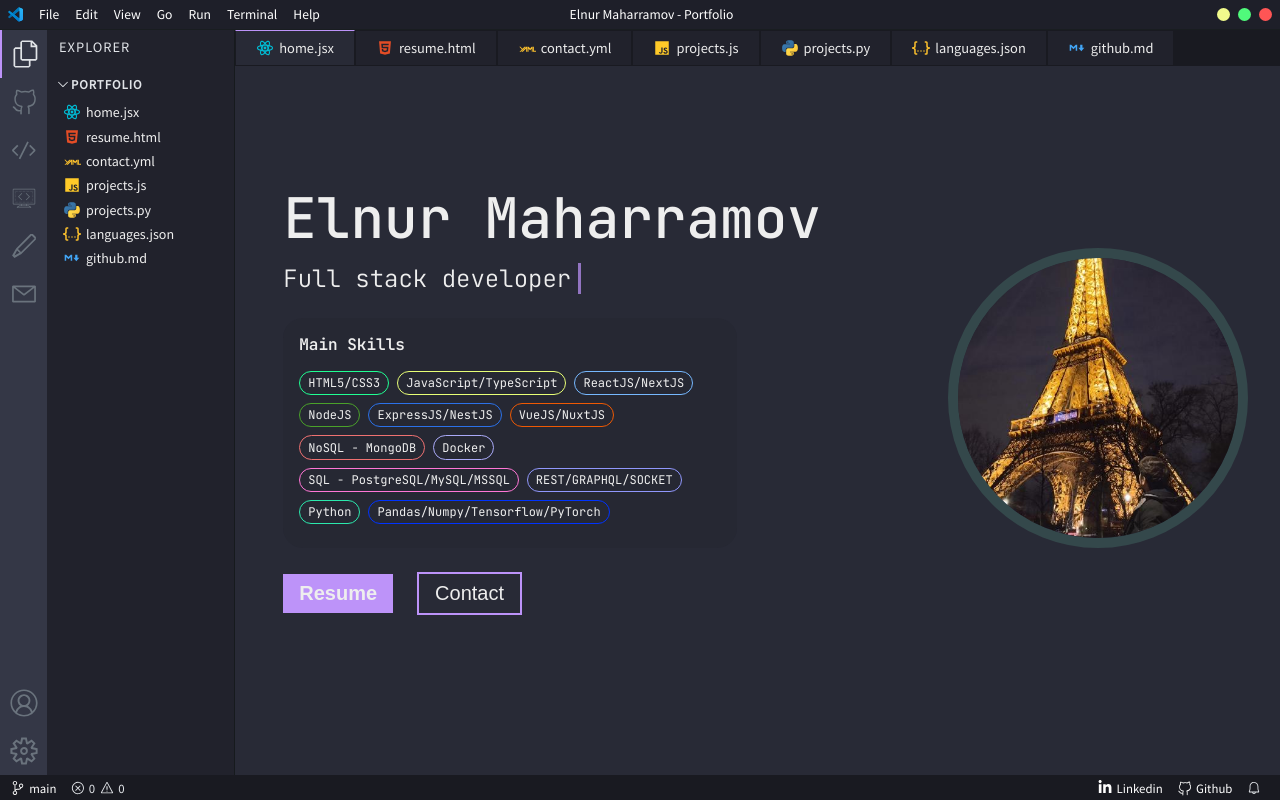
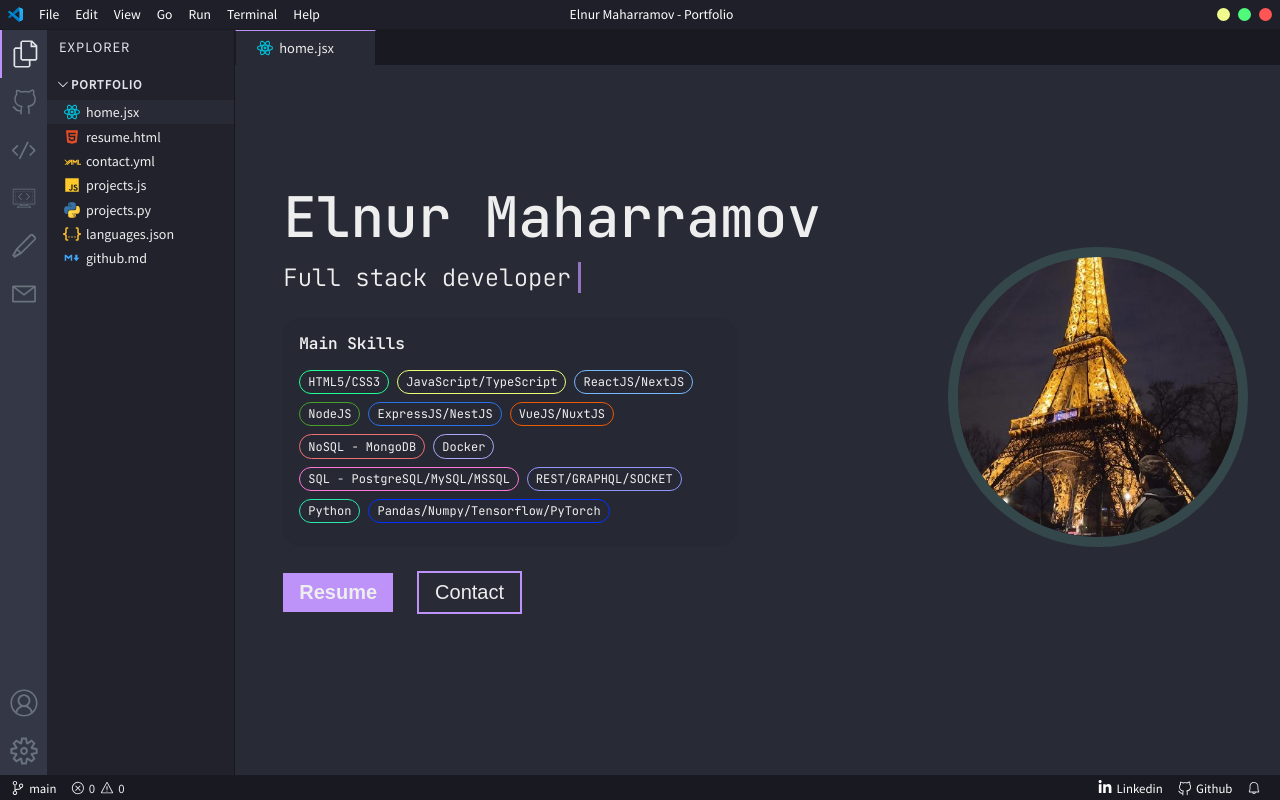
Before and after one commit to Elnur21/Elnur21.github.io, a Next.js app: page / in a window 1280 px wide. Built offline with nearby package versions, Linux system fonts and the light colour scheme.

Commit message:
fix dynamic tabs

```diff
--- a/package.json
+++ b/package.json
@@ -1,6 +1,6 @@
 {
   "name": "my-portfolio",
-  "version": "2.0.0",
+  "version": "2.1.0",
   "private": true,
   "scripts": {
     "dev": "next dev --turbopack",
@@ -16,7 +16,8 @@
     "pdfjs-dist": "^3.11.174",
     "react": "^19.0.0",
     "react-dom": "^19.0.0",
-    "react-github-calendar": "^4.5.4"
+    "react-github-calendar": "^4.5.4",
+    "zustand": "^5.0.3"
   },
   "devDependencies": {
     "postcss": "^8",
--- a/src/components/Explorer.jsx
+++ b/src/components/Explorer.jsx
@@ -3,6 +3,8 @@ import Image from "next/image";
 import { useState } from "react";
 import ChevronRight from "../components/icons/ChevronRight";
 import styles from "../styles/Explorer.module.css";
+import { useAppStore } from "@/libs/store";
+import { useRouter } from "next/router";
 
 const explorerItems = [
   {
@@ -44,6 +46,8 @@ const explorerItems = [
 
 const Explorer = () => {
   const [portfolioOpen, setPortfolioOpen] = useState(true);
+  const router = useRouter();
+  const addTab = useAppStore((state) => state.addTab);
 
   return (
     <div className={styles.explorer}>
@@ -68,8 +72,22 @@ const Explorer = () => {
           style={portfolioOpen ? { display: "block" } : { display: "none" }}
         >
           {explorerItems.map((item) => (
-            <Link href={item.path} key={item.name}>
-              <div className={styles.file}>
+            <Link
+              onClick={() =>
+                addTab({
+                  fileName: item.name,
+                  icon: `/${item?.icon}`,
+                  path: item.path,
+                })
+              }
+              href={item.path}
+              key={item.name}
+            >
+              <div
+                className={`${styles.file}  ${
+                  router.pathname === item.path && styles.active
+                }`}
+              >
                 <Image
                   src={`/${item.icon}`}
                   alt={item.name}
--- a/src/components/Sidebar.jsx
+++ b/src/components/Sidebar.jsx
@@ -9,31 +9,46 @@ import AccountIcon from "./icons/AccountIcon";
 import SettingsIcon from "./icons/SettingsIcon";
 import styles from "../styles/Sidebar.module.css";
 import ComputerIcon from "./icons/ComputerIcon";
+import HtmlIcon from "../../public/HTML5_logo_and_wordmark.svg.png";
+import { useAppStore } from "@/libs/store";
+import Image from "next/image";
 
 const sidebarTopItems = [
   {
     Icon: FilesIcon,
     path: "/",
+    iconPath: "/react_icon.svg",
+    fileName: "home.jsx",
   },
   {
     Icon: GithubIcon,
     path: "/github",
+    iconPath: "/markdown_icon.svg",
+    fileName: "github.md",
   },
   {
     Icon: CodeIcon,
     path: "/projects-py",
+    iconPath: "/py_icon.svg",
+    fileName: "projects.py",
   },
   {
     Icon: ComputerIcon,
     path: "/projects-js",
+    iconPath: "/js_icon.svg",
+    fileName: "projects.js",
   },
   {
     Icon: PencilIcon,
     path: "/languages",
+    iconPath: "/json_icon.svg",
+    fileName: "languages.json",
   },
   {
     Icon: MailIcon,
     path: "/contact",
+    iconPath: "/yml_icon.svg",
+    fileName: "contact.yml",
   },
 ];
 
@@ -41,21 +56,36 @@ const sidebarBottomItems = [
   {
     Icon: AccountIcon,
     path: "/resume",
+    iconPath: "/html_icon.svg",
+    fileName: "resume.html",
   },
   {
     Icon: SettingsIcon,
     path: "/settings",
+    iconPath: "/vscode_icon.svg",
+    fileName: "settings",
   },
 ];
 
 const Sidebar = () => {
   const router = useRouter();
+  const addTab = useAppStore((state) => state.addTab);
 
   return (
     <aside className={styles.sidebar}>
       <div className={styles.sidebarTop}>
-        {sidebarTopItems.map(({ Icon, path }) => (
-          <Link href={path} key={path}>
+        {sidebarTopItems.map(({ Icon, path, iconPath, fileName }) => (
+          <Link
+            onClick={() =>
+              addTab({
+                icon: iconPath,
+                fileName,
+                path,
+              })
+            }
+            href={path}
+            key={path}
+          >
             <div
               className={`${styles.iconContainer} ${
                 router.pathname === path && styles.active
@@ -74,9 +104,19 @@ const Sidebar = () => {
         ))}
       </div>
       <div className={styles.sidebarBottom}>
-        {sidebarBottomItems.map(({ Icon, path }) => (
+        {sidebarBottomItems.map(({ Icon, path, iconPath, fileName }) => (
           <div className={styles.iconContainer}>
-            <Link href={path} key={path}>
+            <Link
+              onClick={() =>
+                addTab({
+                  icon: iconPath,
+                  fileName,
+                  path,
+                })
+              }
+              href={path}
+              key={path}
+            >
               <Icon
                 fill={
                   router.pathname === path
--- a/src/components/Tab.jsx
+++ b/src/components/Tab.jsx
@@ -1,10 +1,13 @@
-import Link from 'next/link';
-import Image from 'next/image';
-import { useRouter } from 'next/router';
-import styles from '../styles/Tab.module.css';
+import Link from "next/link";
+import Image from "next/image";
+import { useRouter } from "next/router";
+import styles from "../styles/Tab.module.css";
+import { useAppStore } from "@/libs/store";
 
 const Tab = ({ icon, filename, path }) => {
   const router = useRouter();
+  const removeTab = useAppStore((state) => state.removeTab);
+  const { tabs } = useAppStore();
 
   return (
     <Link href={path}>
@@ -12,7 +15,25 @@ const Tab = ({ icon, filename, path }) => {
         className={`${styles.tab} ${router.pathname === path && styles.active}`}
       >
         <Image src={icon} alt={filename} height={18} width={18} />
-        <p>{filename}</p>
+        <p>
+          {filename}{" "}
+          <span
+            onClick={() => {
+              // router.back();
+              removeTab(path);
+              if (path == router.pathname && tabs?.length > 1) {
+                router.back();
+              } else {
+                router.push(
+                  tabs?.find((tab) => tab?.path !== router.pathname)?.path ||
+                    "/"
+                );
+              }
+            }}
+          >
+            x
+          </span>
+        </p>
       </div>
     </Link>
   );
--- a/src/components/Tabsbar.jsx
+++ b/src/components/Tabsbar.jsx
@@ -1,16 +1,26 @@
 import Tab from "./Tab";
 import styles from "../styles/Tabsbar.module.css";
+import { useAppStore } from "@/libs/store";
 
 const Tabsbar = () => {
+  const { tabs } = useAppStore();
   return (
     <div className={styles.tabs}>
-      <Tab icon="/react_icon.svg" filename="home.jsx" path="/" />
-      <Tab icon="/html_icon.svg" filename="resume.html" path="/resume" />
+      {tabs.map((tab, index) => (
+        <Tab
+          key={index}
+          icon={tab?.icon}
+          filename={tab?.fileName}
+          path={tab?.path}
+        />
+      ))}
+
+      {/* <Tab icon="/html_icon.svg" filename="resume.html" path="/resume" />
       <Tab icon="/yml_icon.svg" filename="contact.yml" path="/contact" />
       <Tab icon="/js_icon.svg" filename="projects.js" path="/projects-js" />
       <Tab icon="/py_icon.svg" filename="projects.py" path="/projects-py" />
       <Tab icon="/json_icon.svg" filename="languages.json" path="/languages" />
-      <Tab icon="/markdown_icon.svg" filename="github.md" path="/github" />
+      <Tab icon="/markdown_icon.svg" filename="github.md" path="/github" /> */}
     </div>
   );
 };
--- /dev/null
+++ b/src/libs/store.js
@@ -0,0 +1,26 @@
+import { create } from "zustand";
+import { persist } from "zustand/middleware";
+
+export const useAppStore = create()(
+  persist(
+    (set, get) => ({
+      tabs: [
+        {
+          icon: "/react_icon.svg",
+          fileName: "home.jsx",
+          path: "/",
+        },
+      ],
+      setTabs: (tabs) => set({ tabs }),
+      removeTab: (tabPath) =>
+        set({ tabs: get().tabs.filter((tab) => tab.path !== tabPath) }),
+      addTab: (newTab) =>
+        set({
+          tabs: get().tabs.find((tab) => tab?.path == newTab?.path)
+            ? get().tabs
+            : [...get().tabs, newTab],
+        }),
+    }),
+    { name: "portfolio-store" }
+  )
+);
--- a/src/styles/Explorer.module.css
+++ b/src/styles/Explorer.module.css
@@ -2,7 +2,7 @@
   background: var(--explorer-bg);
   width: 18vw;
   color: rgb(225, 228, 232);
-  font-family: 'Source Sans Pro', sans-serif;
+  font-family: "Source Sans Pro", sans-serif;
   border-right: 1px solid var(--explorer-border);
 }
 
@@ -56,6 +56,10 @@
   transition: transform 0.2s;
 }
 
+.active {
+  background: var(--tab-active-bg);
+}
+
 @media screen and (min-width: 2000px) {
   .explorer {
     width: 10vw;
--- a/src/styles/Tab.module.css
+++ b/src/styles/Tab.module.css
@@ -5,16 +5,34 @@
   display: flex;
   align-items: center;
   border: 1px solid var(--tab-border);
-  font-family: 'Source Sans Pro', sans-serif;
+  font-family: "Source Sans Pro", sans-serif;
   font-size: 0.9rem;
   cursor: pointer;
+  transition: 0.3s;
+}
+
+.tab span {
+  opacity: 0;
+  display: inline-block;
+  padding: 0px 6px;
+  transition: 0.3s;
+  transform: translateX(5px);
+  color: rgba(255, 255, 255, 0.67);
+}
+
+.tab:hover span {
+  opacity: 100;
+}
+.tab span:hover {
+  background-color: rgba(255, 255, 255, 0.1);
 }
 
 .tab p {
   margin-left: 5px;
 }
 
-.active {
+.active,
+.tab:hover {
   border-top: 1px solid var(--accent-color);
   background: var(--tab-active-bg);
   border-bottom: none;
@@ -22,7 +40,7 @@
 
 @media screen and (max-width: 900px) {
   .tab {
-    font-size: 1.0rem;
+    font-size: 1rem;
   }
 }
 
```
Also changed, not shown: src/components/Layout.jsx (+7 -7 lines), public/HTML5_logo_and_wordmark.svg.png (added).
